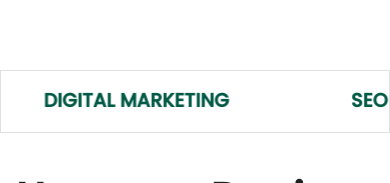
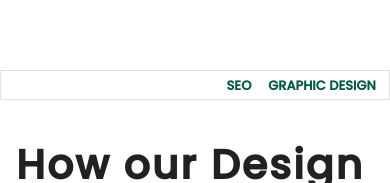
Before and after one commit to Oscar-roqsoft/vuetify-learning, a Nuxt app: page / in a window 390 px wide. Shown: the part 840-1023 px from the top of the page. Built offline with nearby package versions, Linux system fonts and the light colour scheme.

Commit message:
horinzontal scroll

```diff
--- a/pages/about/index.vue
+++ b/pages/about/index.vue
@@ -18,7 +18,7 @@
             <v-col class="d-flex align-items justify-center">
                 <v-card>
 
-                    <v-breadcrumbs color="#025945" :items="['Home','About-Us']">
+                    <v-breadcrumbs color="#025945" :items="items">
                         <template v-slot:divider>
                             <v-icon icon="mdi-chevron-right"></v-icon>
                         </template>
@@ -83,6 +83,30 @@
 </template>
 
 
+<script>
+
+export default{
+    data(){
+        return{
+            items: [
+        {
+          title: 'Home',
+          disabled: false,
+          href: '/',
+        },
+
+        {
+          title: 'About-Us',
+          disabled: true,
+          href: 'breadcrumbs_link_2',
+        },
+      ],
+        }
+    }
+}
+</script>
+
+
 <style scoped>
 
 
--- a/pages/index.vue
+++ b/pages/index.vue
@@ -75,8 +75,11 @@
         </div>
 
 
-        <div class="  mt-md-14 border py-4">
-              <div class="slides">
+
+
+
+        <div class="position-relative marquee-container  d-block border mt-sm-14">
+                <div class="marquee d-flex justify-space-around align-center ">
                     <span class="span">SEO</span>
                                 <div class="span" style="height: 5px; width: 10px; background: #025945;"></div>
                                 <span class="span">GRAPHIC DESIGN</span>
@@ -84,9 +87,19 @@
                                 <span class="span">UI DESIGN</span>
                                 <div class="span" style="height: 5px; width: 10px; background: #025945;"></div>
                                 <span class="span">DIGITAL MARKETING</span>
-                  <!-- <div class="span" style="height: 5px; width: 10px; background: #025945;"></div> -->
+                                <div class="span" style="height: 5px; width: 10px; background: #025945;"></div>
+                </div>
+                <div class="marquee marquee2 d-flex justify-space-around align-center">
+                    <span class="span">SEO</span>
+                            <div class="span" style="height: 5px; width: 10px; background: #025945;"></div>
+                            <span class="span">GRAPHIC DESIGN</span>
+                            <div class="span" style="height: 5px; width: 10px; background: #025945;"></div>
+                            <span class="span">UI DESIGN</span>
+                            <div class="span" style="height: 5px; width: 10px; background: #025945;"></div>
+                            <span class="span">DIGITAL MARKETING</span>
                 </div>
         </div>
+
 
 
 
@@ -193,20 +206,6 @@ export default {
 
 
 
-        gsap.utils.toArray('.slides').forEach((line, i) => {
-
-            const speed = 50 // (in pixels per second)
-
-            const links = line.querySelectorAll(".span"),
-                    tl = this.verticalLoop(links, i ? -speed : speed)
-
-            links.forEach(link => {
-                link.addEventListener("mouseenter", () => gsap.to(tl, {timeScale: 0, overwrite: true}));
-                link.addEventListener("mouseleave", () => gsap.to(tl, {timeScale: 1, overwrite: true}));
-            });
-
-        });
-
         gsap.fromTo(".inner-hero-img .img", {
              rotation: '-100%' ,
             },
@@ -233,39 +232,7 @@ export default {
      },
 
     methods:{
-        verticalLoop(elements, speed) {
-            elements = gsap.utils.toArray(elements);
-            let firstBounds = elements[0].getBoundingClientRect(),
-                lastBounds = elements[elements.length - 1].getBoundingClientRect(),
-                left = firstBounds.left - firstBounds.right - Math.abs(elements[1].getBoundingClientRect().left - firstBounds.right),
-                right = lastBounds.right,
-                distance = right - left,
-                duration = Math.abs(distance / speed),
-                tl = gsap.timeline({repeat: -1}),
-                plus = speed < 0 ? "-=" : "+=",
-                minus = speed < 0 ? "+=" : "-=";
-            elements.forEach(el => {
-                let bounds = el.getBoundingClientRect(),
-                    ratio = Math.abs((right - bounds.left) / distance);
-                if (speed < 1) {
-                ratio = 1 - ratio;
-                }
-                tl.to(el, {
-                x: plus + distance * ratio,
-                duration: duration * ratio,
-                ease: "none"
-                }, 0);
-                tl.fromTo(el, {
-                x: minus + distance
-                }, {
-                x: plus + (1 - ratio) * distance,
-                ease: "none",
-                duration: (1 - ratio) * duration,
-                immediateRender: false
-                }, duration * ratio)
-            });
-            return tl;
-        },
+
 
         handleScroll() {
             const scrollTop = window.scrollY || document.documentElement.scrollTop;
@@ -287,9 +254,11 @@ export default {
                 });
             }
             },
+
     scrollToTop() {
       window.scrollTo({ top: 0, behavior: 'smooth' });
       },
+
     }
 }
 
@@ -322,7 +291,7 @@ export default {
 
 .hero-img{
     position: absolute;
-    min-width: 653px;
+    min-width: 640px;
     max-height: 853px;
     top: 3px;
     left: 33em;
@@ -342,17 +311,7 @@ export default {
     top:0;
 }
 
-.slides{
-    max-width: 1300px;
-    margin: 0px auto;
-    display: flex;
-    justify-content: space-between;
-    align-items: center;
-    padding: 0px 4px;
-    font-size: 40px;
-    color:#025945;
-    font-weight: 700;
-}
+
 
 @media (max-width: 960px) { /* xs breakpoint */
     .hero{
@@ -374,7 +333,7 @@ export default {
     position: relative;
     top: 20px;
     left: 0;
-    width: 100%;
+    max-width: 460px;
     min-height: 500px;
     min-width: 0;
 }
@@ -400,29 +359,38 @@ export default {
     margin: 14px 0px !important;
  }
 
- .slides{
-    overflow-x: hidden; /* Enable horizontal scrolling */
-    -webkit-overflow-scrolling: touch; /* Smooth scrolling on mobile */
-    font-size: larger;
-    max-width: none;
-    margin: 0;
-    padding: 0;
-    will-change: transform;
+ .marquee-container {
+  min-height: 20px;
+
+  .marquee {
+    margin-top: 10px;
+    font-size: 18px !important;
+  }
 
 
+  .span {
+    padding-left: 10px;
+  }
+}
 
 }
 
- .slides span {
-    white-space: nowrap; /* Keep elements on the same line */
-    padding: 0px 10px;
-    border-right: 1px solid #025945; /* Adjust color and width */
+@media (max-width: 500px) {
+    .marquee-container {
+  min-height: 30px !important;
+
+  .marquee {
+    margin-top: 0px !important;
+    font-size: 13px !important;
   }
 
 
-.slides span:last-child {
-  border-right: none; /* Remove border from the last item */
+  .marquee div{
+    display: none;
 }
+
+}
+
 
 }
 
@@ -462,4 +430,41 @@ export default {
   height: 100%;
 }
 
+
+
+.marquee-container {
+  overflow: hidden;
+  line-height: 30px;
+  min-height: 100px;
+
+  .marquee {
+    margin-top: 30px;
+    top: 0;
+    left: 100%;
+    width: 100%;
+    overflow: hidden;
+    position: absolute;
+    white-space: nowrap;
+    animation: marquee 30s linear infinite;
+    font-size: 40px;
+        color:#025945;
+        font-weight: 700;
+  }
+
+  .marquee2 {
+    animation-delay: 15s;
+  }
+  b {
+    padding-left: 10px;
+  }
+}
+
+@keyframes marquee {
+  0% {
+    left: 100%;
+  }
+  100% {
+    left: -100%
+  }
+}
 </style>
--- a/pages/project/index.vue
+++ b/pages/project/index.vue
@@ -18,7 +18,7 @@
             <v-col class="d-flex align-items justify-center">
                 <v-card>
 
-                    <v-breadcrumbs color="#025945" :items="['Home','Our Project']">
+                    <v-breadcrumbs eager color="#025945" :items="['Home','Our Project']">
                         <template v-slot:divider>
                             <v-icon icon="mdi-chevron-right"></v-icon>
                         </template>
@@ -35,6 +35,30 @@
     </div>
 </template>
 
+
+
+<script>
+
+export default{
+    data(){
+        return{
+            items: [
+        {
+          title: 'Home',
+          disabled: false,
+          href: '/',
+        },
+
+        {
+          title: 'Our Project',
+          disabled: true,
+          href: 'project',
+        },
+      ],
+        }
+    }
+}
+</script>
 
 <style scoped>
 
--- a/pages/services/index.vue
+++ b/pages/services/index.vue
@@ -2,7 +2,8 @@
     <div transition="slide-x-transition">
 
 
-        <div class="main-hero" >
+        <div class="main-hero">
+
 
             <v-container>
 
@@ -12,6 +13,7 @@
                 </div>
 
             </v-container>
+
 
         </div>
 
@@ -26,7 +28,7 @@
             <v-col class="d-flex align-items justify-center">
                 <v-card>
 
-                    <v-breadcrumbs color="#025945" :items="['Home','Our Services']">
+                    <v-breadcrumbs color="#025945" :items="items">
                         <template v-slot:divider>
                             <v-icon icon="mdi-chevron-right"></v-icon>
                         </template>
@@ -45,6 +47,29 @@
     </div>
 </template>
 
+
+<script>
+
+export default{
+    data(){
+        return{
+            items: [
+        {
+          title: 'Home',
+          disabled: false,
+          href: '/',
+        },
+
+        {
+          title: 'Our Services',
+          disabled: true,
+          href: 'project',
+        },
+      ],
+        }
+    }
+}
+</script>
 
 <style scoped >
 
```
Lines whose indentation alone changed are shown as unchanged.
